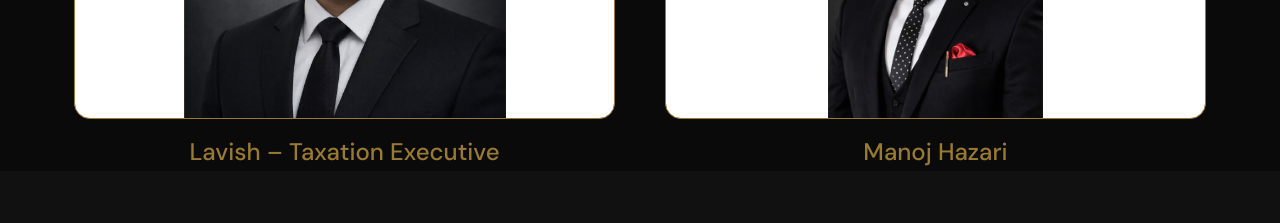
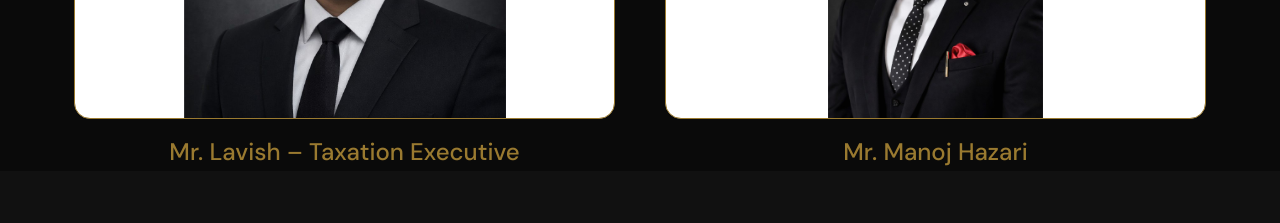
Before and after one commit to pikachu71213/majon-sir-, a plain HTML site: page about.html in a window 1280 px wide. Shown: the part 1300-1523 px from the top of the page. Drawn offline with nearby package versions, Linux system fonts and the light colour scheme.

Commit message:
Update about.html

```diff
--- a/about.html
+++ b/about.html
@@ -66,19 +66,19 @@
   <div class="team-img-wrap">
     <img src="image/New_ca_2.jpeg" alt="Vijay Kumar">
     <div class="team-overlay">
-      <p> Lavish is an experienced Taxation Executive with 8+ years of expertise in GST, Income Tax compliance, and reconciliation.</p>
+      <p> Mr. Lavish is an experienced Taxation Executive with 8+ years of expertise in GST, Income Tax compliance, and reconciliation.</p>
     </div>
   </div>
-  <div class="tc-name">Lavish – Taxation Executive</div>
+  <div class="tc-name">Mr. Lavish – Taxation Executive</div>
 </div>
  <div class="team-card">
   <div class="team-img-wrap">
     <img src="image/new_ca_1.jpeg" alt="Vijay Kumar">
     <div class="team-overlay">
-      <p>Manoj Hazari is a Taxation Advisor with 15+ years of experience in GST, Income Tax, and NGO/Trust matters, based in Bhiwani.</p>
+      <p>Mr. Manoj Hazari is a Taxation Advisor with 15+ years of experience in GST, Income Tax, and NGO/Trust matters, based in Bhiwani.</p>
     </div>
   </div>
-  <div class="tc-name">Manoj Hazari</div>
+  <div class="tc-name">Mr. Manoj Hazari</div>
 </div>
 </div>
 
```
